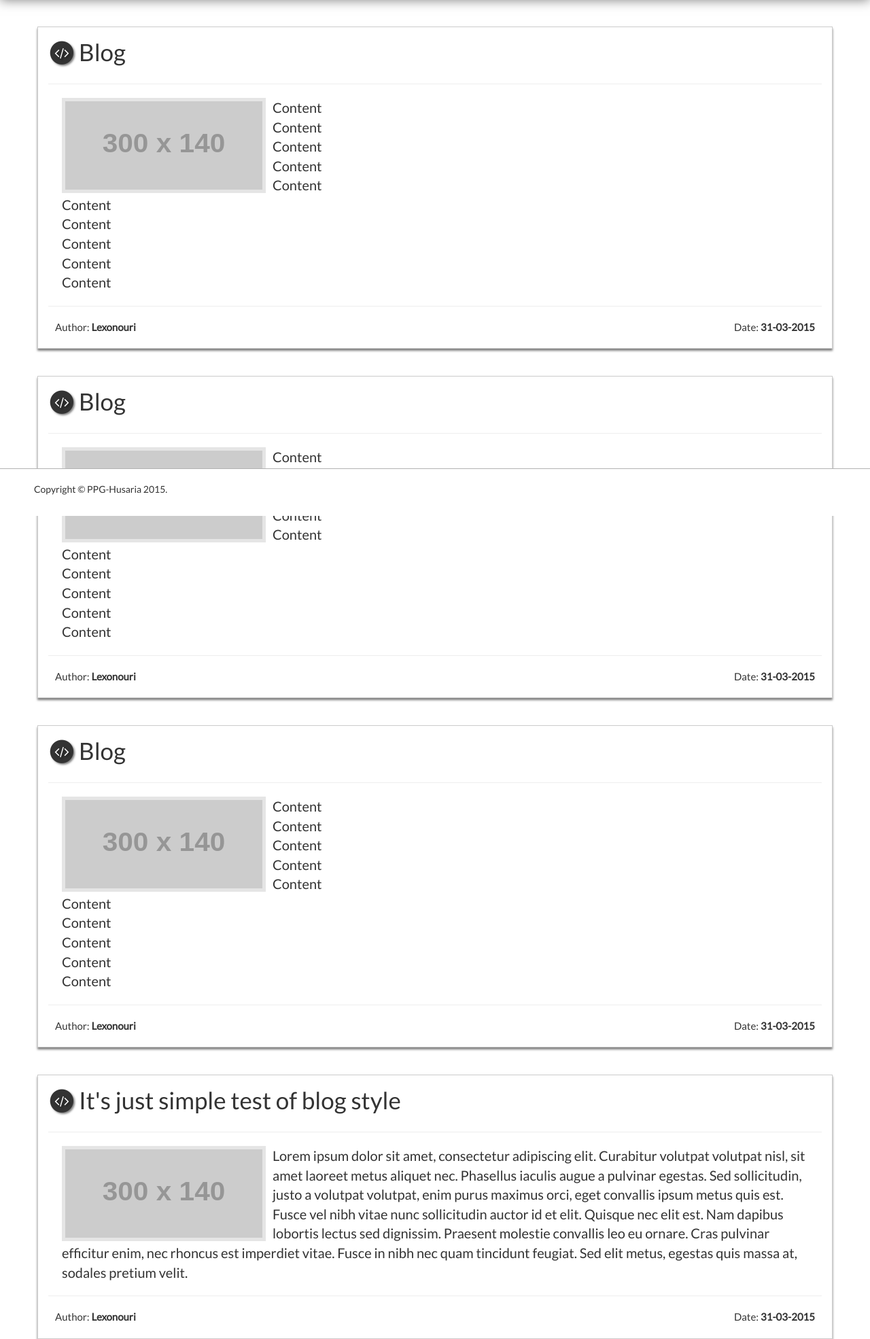
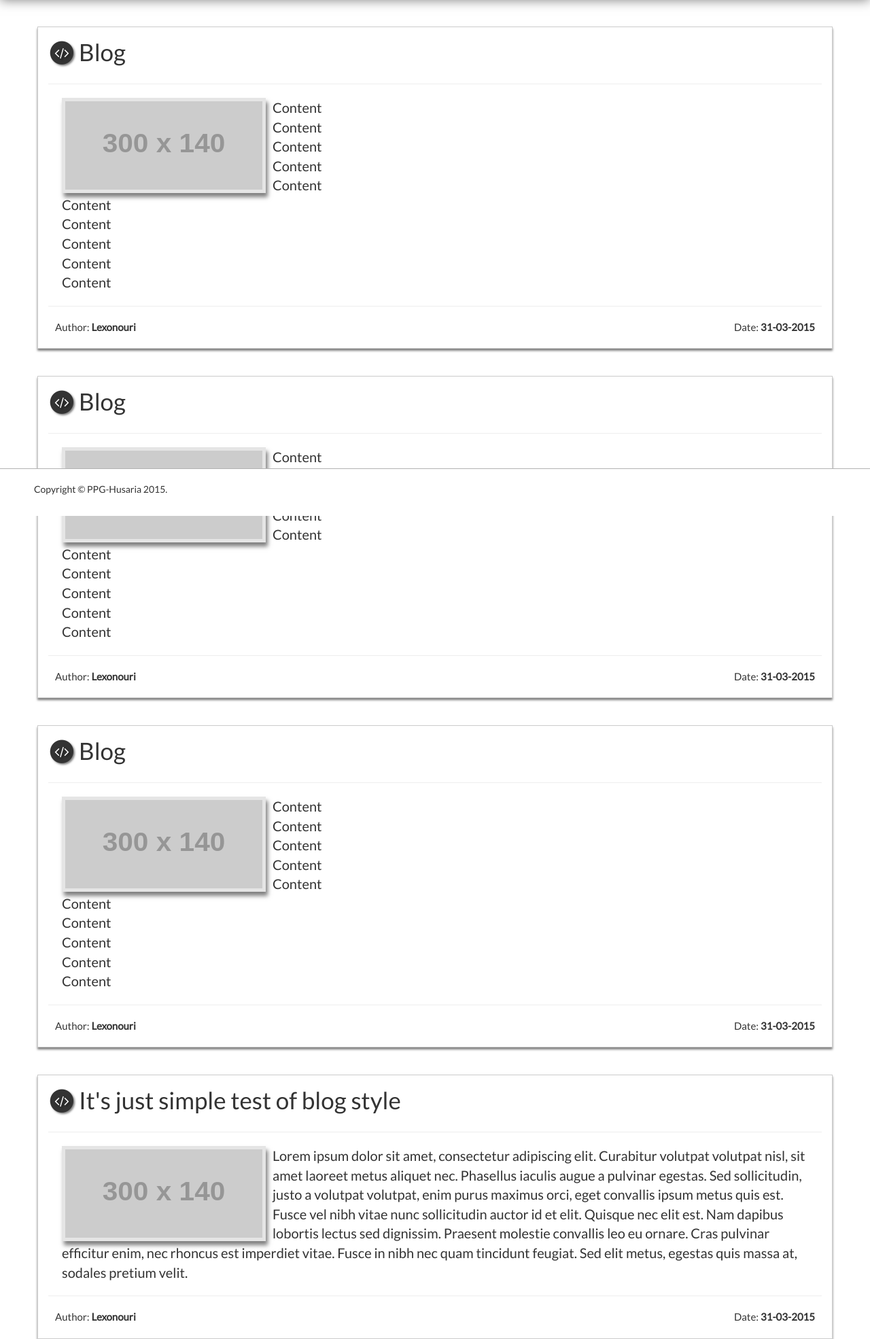
Before and after one commit to gitter-badger/lexonouri.github.io, a PHP site: page / in a window 1280 px wide, after a click on "Blog". Shown: the part 51-2021 px from the top of the page at 68% size. Run offline with PHP 8.4, Linux system fonts and the light colour scheme; grey boxes labelled with a size stand in for pictures from a placeholder-image service; some libraries are stand-ins or nearby versions.

Commit message:
Update
Updated post image look

```diff
--- a/css/style.css
+++ b/css/style.css
@@ -73,6 +73,7 @@ html {
     padding: 5px;
     background-color: rgba(0, 0, 0, 0.1);
     margin: 0px 10px 0px 20px;
+    box-shadow: 3px 6px 6px rgba(0,0,0,0.5);
 }
 
 .navbar-element:hover {
```
